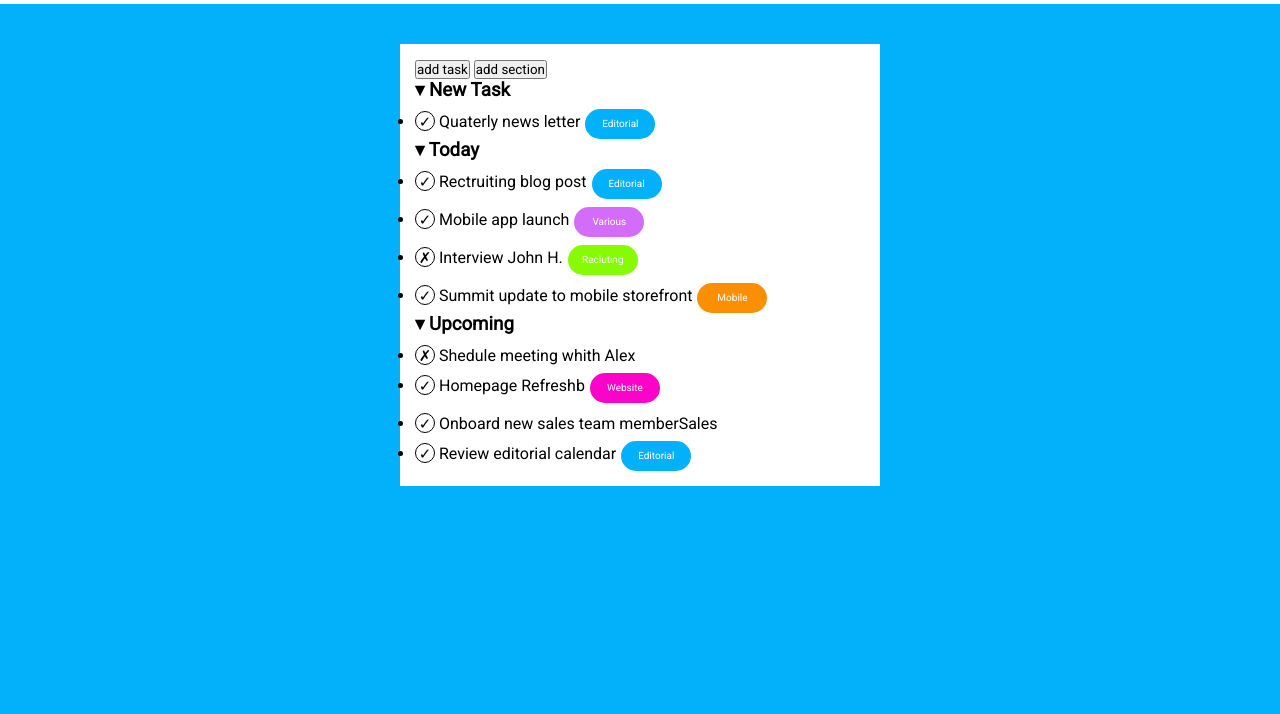
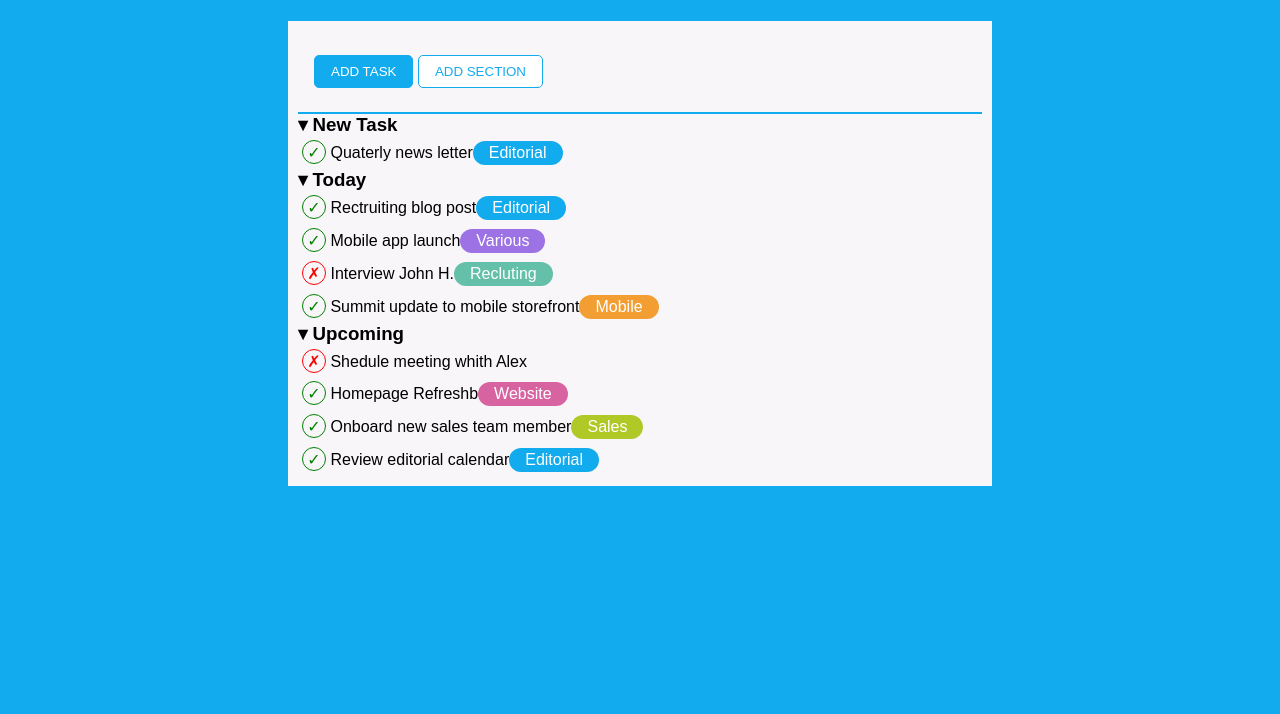
Before and after one commit to MarikaMorittu/htmlcss-workfullytodo, a plain HTML site: page index.html in a window 1280 px wide. Shown: the part 86-800 px from the top of the page. Drawn offline with Linux system fonts and the light colour scheme; files whose address does not match are found by name.

Commit message:
style css 2

```diff
--- a/style.css
+++ b/style.css
@@ -1,154 +1,96 @@
-/*General*/
+/*GENERAL*/
 * {
+  font-family: sans-serif;
+  box-sizing: border-box;
   margin: 0;
   padding: 0;
-  box-sizing: border-box;
-  font-family: Roboto, sans-serif;
 }
-/* body*/
+/*BODY*/
 body {
-  background-color: #03b1fb;
+  background: #12acee;
 }
-/*header*/
+/* HEADER */
 header {
-  background-color: white;
-  height: 90px;
-  line-height: 90px;
-  padding: 20px;
+  background: #fff;
+  padding: 24px 16px;
 }
-/*first container*/
+/* CONTAINER */
 .container {
-  background-color: white;
-  background-size: contain;
-  margin: 40px 400px 1.5px;
-  padding: 15px;
+  width: 55%;
+  background: #f9f6f9;
+  margin: 32px auto;
+  padding: 10px;
 }
-/*first button*/
-.button1 {
-  background-color: #03b1fb;
-  border-radius: 6px;
-  height: 28px;
-  width: 80px;
-  border: 2px solid #03b1fb;
-  color: white;
-  font-size: 12px;
+/* BUTTON */
+.button {
+  padding: 24px 16px;
+  border-bottom: 2px solid #12acee;
 }
-/*second button*/
-.button2 {
-  background-color: white;
-  border-radius: 6px;
-  height: 28px;
-  width: 100px;
-  border: 2px solid #03b1fb;
-  color: #03b1fb;
-  font-size: 12px;
+.btn {
+  padding: 8px 16px;
+  border-radius: 5px;
+  text-transform: uppercase;
 }
-/*hr*/
-hr {
-  background-color: #03b1fb;
-  height: 2px;
-  width: auto;
-}
-/* second container*/
-.container2 {
-  background-color: white;
-  background-size: contain;
-  margin: 0px 400px;
-  padding: 10px 10px 30px;
+.btn.filled {
+  background: #12acee;
+  color: #fff;
+  border: 1px solid #12acee;
 }
 
-.freccia {
-  font-size: 30px;
-  vertical-align: middle;
+.btn.outfilled {
+  border: 1px solid #12acee;
+  background: #fff;
+  color: #12acee;
+}
+/* TASK */
+li {
+  list-style: none; /* toglie il pallino dalla lista */
+  padding: 4px;
+}
+.circle {
+  display: inline-block;
+  width: 24px;
+  height: 24px;
+  border-radius: 50%;
+  line-height: 24px;
+  text-align: center;
+}
+.pill {
+  border-radius: 500px;
+  display: inline-block;
+  height: 24px;
+  line-height: 24px;
+  text-align: center;
+  background-color: #12acee;
+  padding: 0 16px;
+  color: white;
+}
+.check {
+  border: 1px solid green;
+  color: green;
+}
+.cross {
+  border: 1px solid red;
+  color: red;
 }
 
+.mt {
+}
 .blue {
-  background-color: #03b1fb;
-  border-radius: 20px;
-  display: inline-block;
-  width: 70px;
-  height: 30px;
-  text-align: center;
-  margin-left: 5px;
-  line-height: 30px;
-  color: white;
-  font-size: 10px;
+  background-color: #12acee;
 }
-
 .viola {
-  background-color: #cd58f8de;
-  border-radius: 20px;
-  display: inline-block;
-  width: 70px;
-  height: 30px;
-  text-align: center;
-  margin-left: 5px;
-  line-height: 30px;
-  color: white;
-  font-size: 10px;
+  background-color: #9c72e4;
 }
-
-.verdea {
-  background-color: #03fbb5;
-  border-radius: 20px;
-  display: inline-block;
-  width: 70px;
-  height: 30px;
-  text-align: center;
-  margin-left: 5px;
-  line-height: 30px;
-  color: white;
-  font-size: 10px;
+.arancione {
+  background-color: #f29e33;
 }
-
-.arancione {
-  background-color: #fb8f03;
-  border-radius: 20px;
-  display: inline-block;
-  width: 70px;
-  height: 30px;
-  text-align: center;
-  margin-left: 5px;
-  line-height: 30px;
-  color: white;
-  font-size: 10px;
+.verde {
+  background-color: #64c0a9;
 }
-
 .rosa {
-  background-color: #fb03c9;
-  border-radius: 20px;
-  display: inline-block;
-  width: 70px;
-  height: 30px;
-  text-align: center;
-  margin-left: 5px;
-  line-height: 30px;
-  color: white;
-  font-size: 10px;
+  background-color: #d863a1;
 }
-
-.verde {
-  background-color: #87fb03;
-  border-radius: 20px;
-  display: inline-block;
-  width: 70px;
-  height: 30px;
-  text-align: center;
-  margin-left: 5px;
-  line-height: 30px;
-  color: white;
-  font-size: 10px;
+.verdel {
+  background-color: #b0c926;
 }
-
-/* created circol */
-.circle {
-  margin-top: 10px;
-  width: 20px;
-  height: 20px;
-  line-height: 20px;
-  border: 1px solid black;
-  text-align: center;
-  border-radius: 50%;
-  display: inline-block;
-  font-size: 15px;
-}
```
